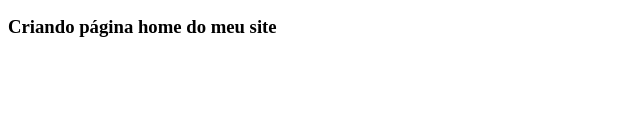
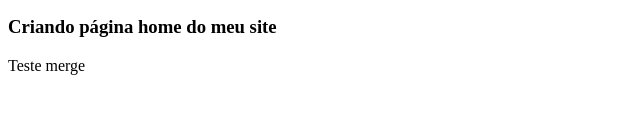
Before and after one commit to ewertonhseixas/curso_github, a plain HTML site: page index.html in a window 1280 px wide. Shown: the part 134-248 px from the top of the page, 0-640 px from the left. Drawn offline with Linux system fonts and the light colour scheme.

Commit message:
Finalizando pagina home

```diff
--- a/index.html
+++ b/index.html
@@ -3,3 +3,4 @@
 <p>Parágrafo da home</p>
 
 <h3>Criando página home do meu site</h3>
+<p>Teste merge</p>
```
Also changed, not shown: nomes.txt.
